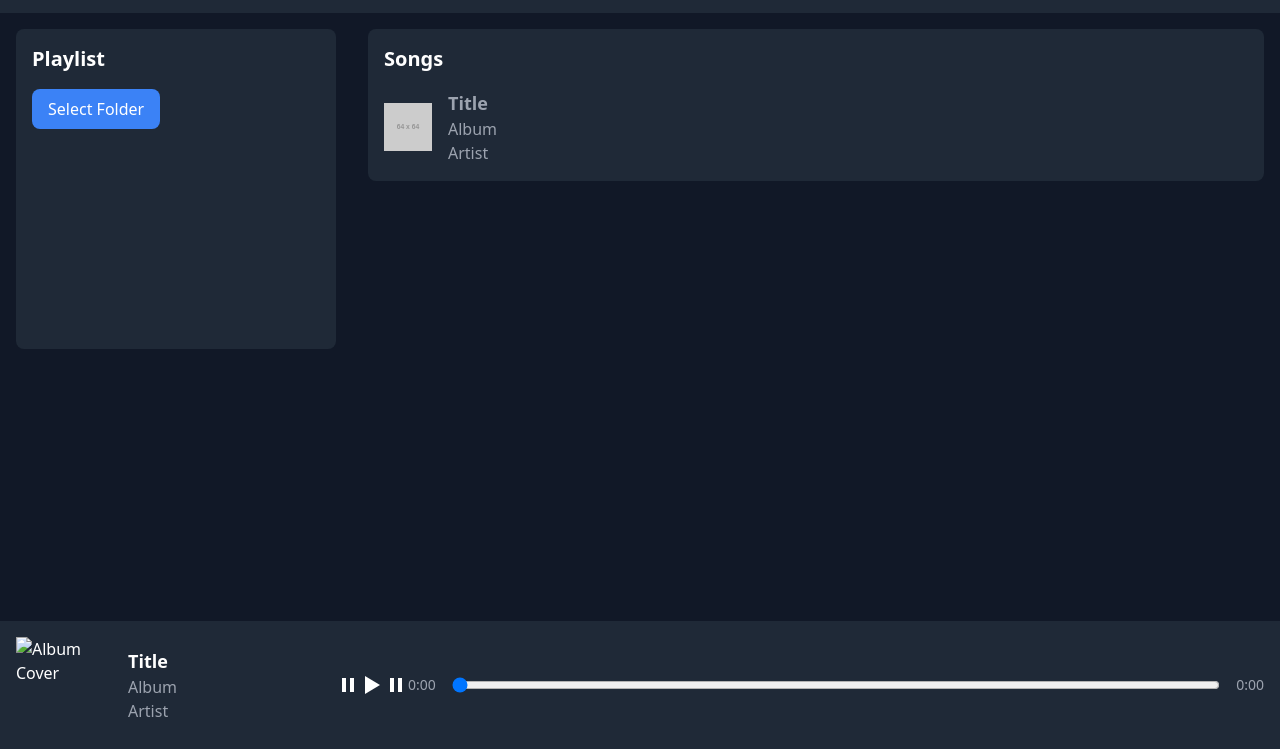
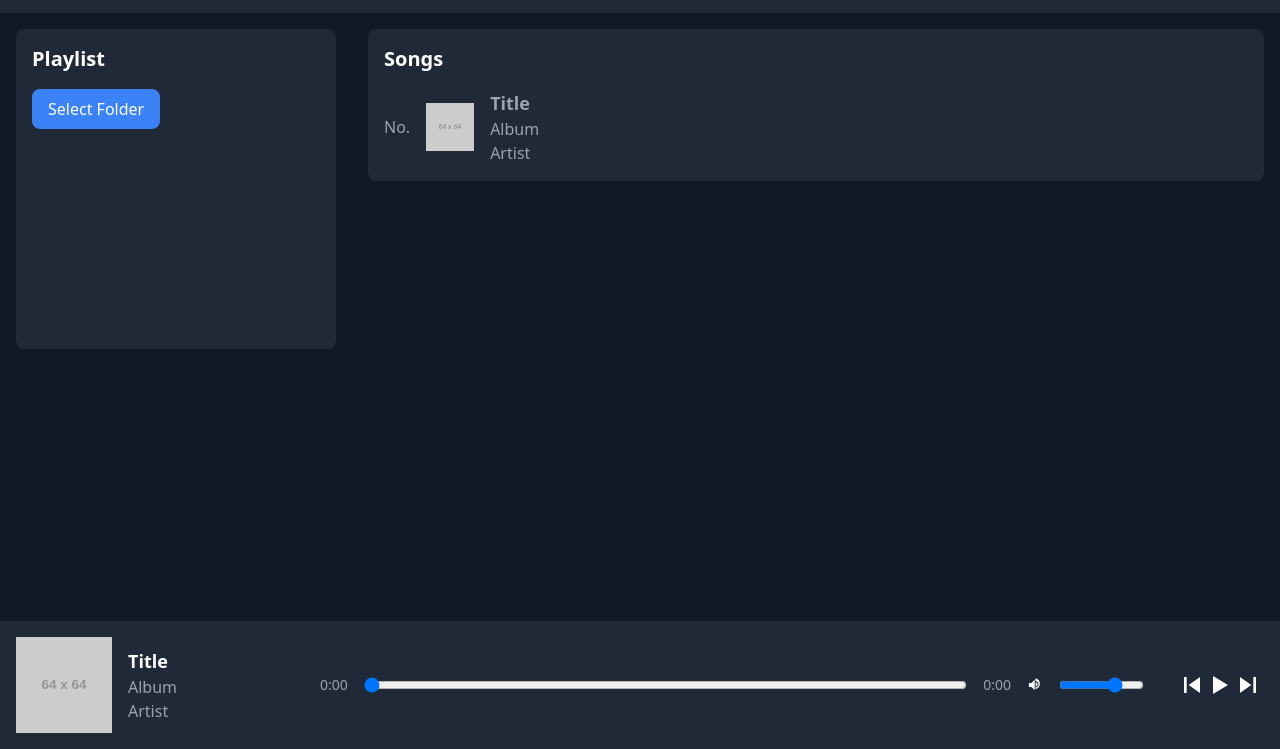
Before and after one commit to dupitydumb/Electron-Music-Player, a website with bundled scripts: page index.html in a window 1280 px wide. Shown: the part 51-800 px from the top of the page. Built offline with nearby package versions, Linux system fonts and the light colour scheme; placeholder pictures from the web are drawn by us.

Commit message:
Fix Icon & Volume

```diff
--- a/index.html
+++ b/index.html
@@ -1,4 +1,3 @@
-<!DOCTYPE html>
 <html lang="en">
   <head>
     <meta charset="UTF-8" />
@@ -41,6 +40,7 @@
             <ul id="songList">
               <li class="flex justify-between items-left text-gray-400">
                 <div class="flex items-center space-x-4">
+                  <p class="truncate">No.</p>
                   <img
                     src="https://via.placeholder.com/64"
                     alt="Album Cover"
@@ -63,8 +63,9 @@
         class="bg-gray-800 p-4 fixed bottom-0 left-0 right-0 flex items-center justify-between"
       >
         <!-- Now Playing -->
-        <div class="flex items-center space-x-4">
-          <img id="nowPlayingCover" class="w-24 h-24" alt="Album Cover" />
+        <div class="flex items-center space-x-4" id="bottomleft">
+          <img id="nowPlayingCover" class="w-24 h-24" alt="Album Cover"
+          src="https://via.placeholder.com/64""/>
           <div id="nowPlayingInfo" class="w-48">
             <h3 id="nowPlayingTitle" class="text-lg font-bold truncate">
               Title
@@ -75,17 +76,47 @@
         </div>
 
         <!-- Audio Player -->
-        <div
-          class="custom-audio-player flex items-center justify-between w-full ml-4"
-        >
+        <div class="flex justify-between text-gray-400 text-sm w-full id=">
+          <span id="currentTime">0:00</span>
+          <input id="seekBar" type="range" value="0" class="w-full mx-4" />
+          <span id="duration">0:00</span>
+        </div>
+        <div class="flex items-center justify-between ml-4" id="volumebar">
+          <!-- Volume icon -->
+          <svg
+            xmlns="http://www.w3.org/2000/svg"
+            viewBox="0 0 24 24"
+            fill="currentColor"
+            class="w-6 h-6"
+          >
+            <path
+              d="M3 9v6h4l5 5V4L7 9H3zm13.5 2c0-1.76-1.34-3.2-3-3.45v6.9c1.66-.25 3-1.69 3-3.45zM13 3.5v2c2.76.5 5 2.76 5 5.5s-2.24 5-5 5v2c4.02 0 7-3.98 7-8s-2.98-8-7-8z"
+            ></path>
+          </svg>
+          <input
+            id="volumeinput"
+            type="range"
+            min="0"
+            max="100"
+            value="70"
+            class="w-full mx-4 w-full"
+          />
+        </div>
+        <div class="custom-audio-player flex items-center justify-between ml-4">
           <button id="prevButton" class="text-white">
+            <!-- Previous icon -->
             <svg
+              viewBox="0 0 32 32"
               xmlns="http://www.w3.org/2000/svg"
-              viewBox="0 0 24 24"
-              fill="currentColor"
-              class="w-6 h-6"
+              width="32"
+              height="32"
             >
-              <path d="M6 19h4V5H6v14zm8-14v14h4V5h-4z" />
+              <path
+                d="M8 8h2.667v16h-2.667zm4.667 8 11.333 8V8z"
+                fill="#ffffff"
+                class="fill-000000"
+              />
+              <path d="M0 0h32v32H0z" fill="none" />
             </svg>
           </button>
           <button id="playPauseButton" class="text-white">
@@ -96,7 +127,7 @@
               fill="currentColor"
               class="w-6 h-6"
             >
-              <path d="M5 3v18l15-9L5 3z" />
+              <path d="M5 3v18l15-9L5 3z"></path>
             </svg>
             <svg
               id="pauseIcon"
@@ -105,32 +136,32 @@
               fill="currentColor"
               class="w-6 h-6 hidden"
             >
-              <path d="M6 19h4V5H6v14zm8-14v14h4V5h-4z" />
+              <path d="M6 19h4V5H6v14zm8-14v14h4V5h-4z"></path>
             </svg>
           </button>
           <button id="nextButton" class="text-white">
+            <!-- Next icon -->
             <svg
+              viewBox="0 0 32 32"
               xmlns="http://www.w3.org/2000/svg"
-              viewBox="0 0 24 24"
-              fill="currentColor"
-              class="w-6 h-6"
+              width="32"
+              height="32"
             >
-              <path d="M6 19h4V5H6v14zm8-14v14h4V5h-4z" />
+              <path
+                d="m8 24 11.333 -8 -11.333 -8zm13.333 -16v16h2.667V8z"
+                fill="#ffffff"
+                class="fill-000000"
+              />
+              <path d="M0 0h32v32H0z" fill="none" />
             </svg>
           </button>
-
-          <div class="flex justify-between text-gray-400 text-sm w-24">
-            <span id="currentTime">0:00</span>
-            <input id="seekBar" type="range" value="0" class="w-full mx-4" />
-            <span id="duration">0:00</span>
-          </div>
         </div>
         <audio id="audioPlayer" class="hidden"></audio>
       </div>
 
       <!-- Footer -->
       <footer class="bg-gray-800 p-4 text-center">
-        <p>&copy; 2023 Music Player. All rights reserved.</p>
+        <p>© 2023 Music Player. All rights reserved.</p>
       </footer>
     </div>
     <script src="./dist/renderer.js"></script>
--- a/src/main.ts
+++ b/src/main.ts
@@ -40,7 +40,7 @@ ipcMain.handle("select-folder", async () => {
 
   const folderPath = result.filePaths[0];
   const files = fs.readdirSync(folderPath).filter((file) => {
-    return file.endsWith(".mp3");
+    return file.endsWith(".mp3") || file.endsWith(".flac");
   });
 
   const fileData = await Promise.all(
--- a/src/renderer.ts
+++ b/src/renderer.ts
@@ -16,6 +16,7 @@ document.addEventListener("DOMContentLoaded", () => {
   const durationDisplay = document.getElementById("duration");
   const playIcon = document.getElementById("playIcon");
   const pauseIcon = document.getElementById("pauseIcon");
+  const volumeBar = document.getElementById("volumeinput") as HTMLInputElement;
 
   let currentIndex = 0;
   let files: any[] = [];
@@ -30,7 +31,8 @@ document.addEventListener("DOMContentLoaded", () => {
     nextButton &&
     seekBar &&
     currentTimeDisplay &&
-    durationDisplay
+    durationDisplay &&
+    volumeBar
   ) {
     selectFolderButton.addEventListener("click", async () => {
       const result = await window.ipcRenderer.invoke("select-folder");
@@ -66,6 +68,7 @@ document.addEventListener("DOMContentLoaded", () => {
           );
           songItem.innerHTML = `
             <div class="flex items-center space-x-4">
+              <p class="text-gray-400">${index + 1}</p>
               <img src="${
                 file.picture || "https://via.placeholder.com/64"
               }" alt="Album Cover" class="w-12 h-12">
@@ -130,6 +133,20 @@ document.addEventListener("DOMContentLoaded", () => {
         (parseFloat(seekBar.value) / 100) * audioPlayer.duration;
     });
 
+    audioPlayer.addEventListener("ended", () => {
+      if (currentIndex < files.length - 1) {
+        currentIndex++;
+        playCurrentFile();
+      }
+    });
+
+    volumeBar.addEventListener("input", () => {
+      if (audioPlayer) {
+        audioPlayer.volume = parseFloat(volumeBar.value) / 100;
+        console.log(audioPlayer.volume);
+      }
+    });
+
     function playCurrentFile() {
       const file = files[currentIndex];
       if (audioPlayer && playIcon && pauseIcon) {
--- a/src/styles/tailwind.css
+++ b/src/styles/tailwind.css
@@ -41,3 +41,26 @@ aside#Sidebar {
 div#listsong {
   margin-bottom: 5rem;
 }
+
+div#bottomleft {
+  margin-right: 6rem;
+}
+
+div#volumebar {
+  width: 15rem;
+}
+
+/* Change the appearance of the previous button on hover */
+button#prevButton:hover {
+  transform: scale(1.1); /* Example: slightly enlarge the button */
+}
+
+/* Change the appearance of the next button on hover */
+button#nextButton:hover {
+  transform: scale(1.1); /* Example: slightly enlarge the button */
+}
+
+/* Change the appearance of the play button on hover */
+button#playPauseButton:hover {
+  transform: scale(1.1); /* Example: slightly enlarge the button */
+}
```
Also changed, not shown: src/icons/next_skip_icon.png (added).
